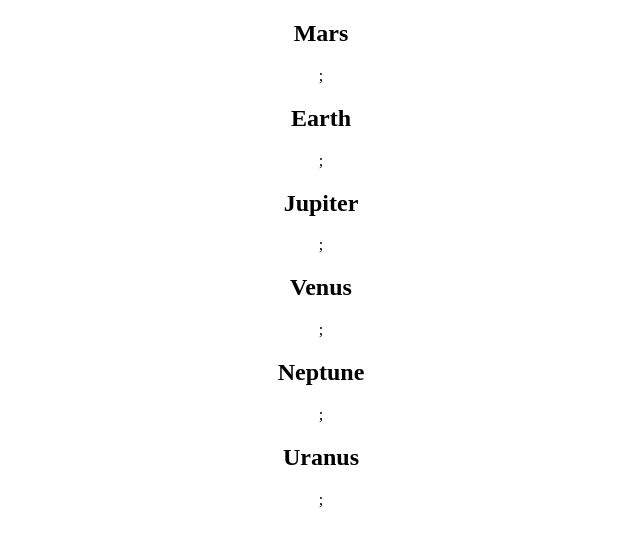
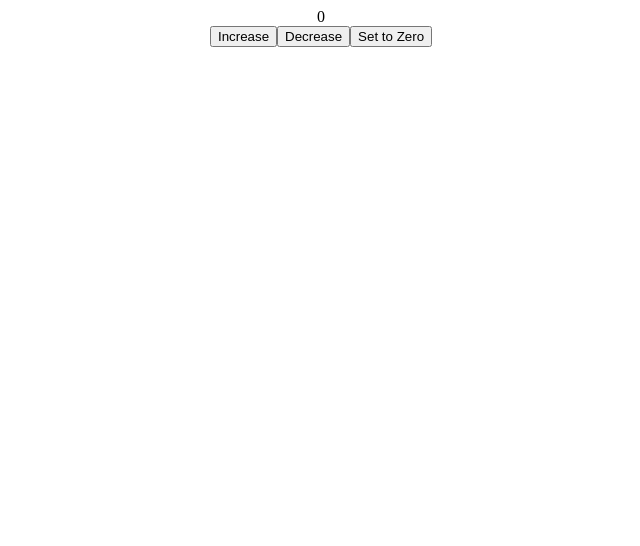
Before and after one commit to Moses-main/Brain-Gain, a React (Create React App) app in the folder brain-gain/: page / in a window 1280 px wide. Shown: the top 546 px of the page, without its empty margins (319-959 px from the left). Built offline with nearby package versions, Linux system fonts and the light colour scheme.

Commit message:
useState started and completed

```diff
--- a/brain-gain/src/App.js
+++ b/brain-gain/src/App.js
@@ -1,22 +1,76 @@
 import "./App.css";
-// import { User } from "./User";
-import { Planet } from "./Planet";
+// importing a component
+// import { Planet } from "./Planet";
+
+// importing a state
+import { useState } from "react";
+
 function App() {
-  const planets = [
-    { name: "Mars", isGasPlanet: false },
-    { name: "Earth", isGasPlanet: false },
-    { name: "Jupiter", isGasPlanet: true },
-    { name: "Venus", isGasPlanet: false },
-    { name: "Neptune", isGasPlanet: true },
-    { name: "Uranus", isGasPlanet: true },
-  ];
+  // initializing a state
+  // const [age, setAge] = useState(0); //creating a use state
+  //
+  // function to increment the age
+  // const agePlus = () => {
+  //   setAge(age + 1);
+  //   console.log(age);
+  // };
 
+  // // initializing a state for words/alphabet
+  // const [name, setName] = useState(" ");
+  // const displayText = (e) => {
+  //   setName(e.target.value);
+  //   console.log(e.target.value);
+  // };
+
+  // const [showText, setShowText] = useState(true);
+
+  // // changing the color of the page content
+  // const [mode, setMode] = useState(" ");
+
+  // const changeMode = () => {
+  //   setMode((document.getElementById("App").style.backgroundColor = "black"));
+  // };
+
+  // SOLUTION TO EXERCISES
+  const [count, setCount] = useState(0);
+
+  const Increase = () => {
+    setCount(count + 1);
+  };
+
+  const Decrease = () => {
+    setCount(count - 1);
+  };
+
+  const Zero = () => {
+    setCount(0);
+  };
   return (
     <div className="App">
-      {planets.map((planets, key) => {
-        return <Planet name={planets.name} isGasPlanet={planets.isGasPlanet} />;
-      })}
+      {/* ############################# */}
+      {/* This is the solution to the exercise */}
+      {count}
+      <br></br>
+      <button onClick={Increase}> Increase</button>
+      <button onClick={Decrease}> Decrease</button>
+      <button onClick={Zero}>Set to Zero</button>
+      {/* ############################## */}
+
+      {/* {name}
+      <input type="text" onChange={displayText} />
+      <button
+        onClick={() => {
+          setShowText(!showText);
+        }}
+      >
+        toggle
+      </button>
+      {showText && <h1>My name is Moses</h1>}
+
+      {/* Change the bgcolor of the page */}
+      {/* <button onClick={changeMode}>toggle mode</button> */}
     </div>
+    // ); */}
   );
 }
 
```
Also changed, not shown: 1 other file (tests, documents, lock files or other folders).
